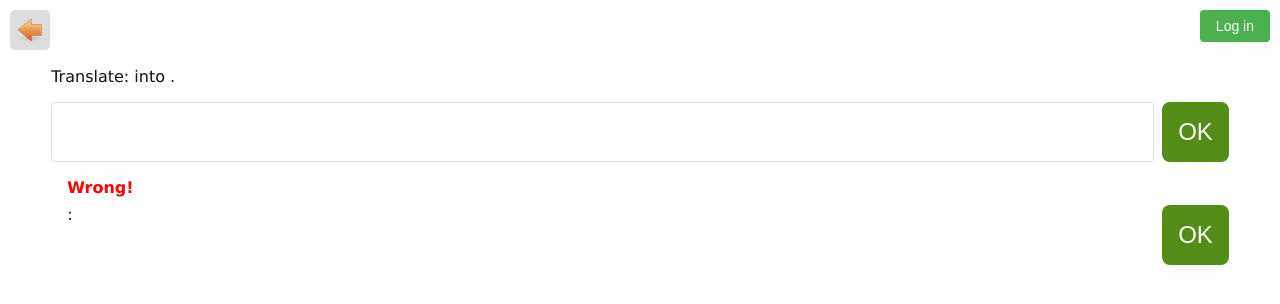
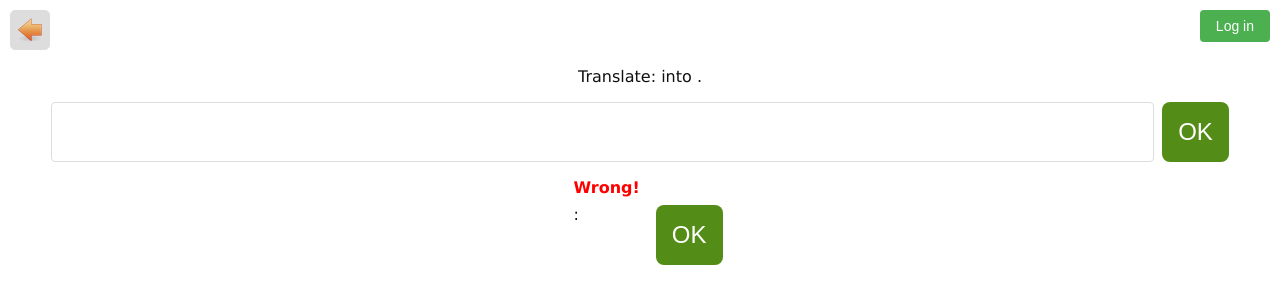
Before and after one commit to Neptilo/clemanglaise-rs, a website: page src/quiz.html in a window 1280 px wide. Both pictures are taken after a click on the button "OK". Drawn offline with Linux system fonts and the light colour scheme; no server answers.

Commit message:
Centre the quiz prompt and answer block and stop the input overflowing

```diff
--- a/src/common/css/screens/quiz.css
+++ b/src/common/css/screens/quiz.css
@@ -107,21 +107,31 @@
 
 /* Answer block, laid out like the original view: the word on the left, the
    details stacked on the right, and the OK button on the word's line. The
-   rows are siblings with no margin of their own, so space them here. */
+   rows are siblings with no margin of their own, so space them here.
+   Centring applies to the grid's outer box, not to its columns: fit-content
+   plus auto margins keeps the three-column arrangement intact. */
 #answer {
   display: grid;
   grid-template-columns: auto minmax(0, 1fr) auto;
   column-gap: 16px;
-  margin-top: 16px;
+  width: fit-content;
+  max-width: 100%;
+  margin: 16px auto 0;
   align-items: baseline;
 }
 
+/* Column 1 holds the meaning: it is what the answer block is about, so it is
+   printed large and centred on its own line. Words in a non-Latin script need
+   the extra size to stay legible; a language list here would only duplicate
+   what the font fallback already handles. */
 #meaning {
   grid-column: 1;
   grid-row: 1 / -1;
   align-self: center;
   margin: 0;
+  font-size: 2em;
   line-height: 1.1;
+  text-align: center;
 }
 
 #answer > :not(#meaning):not(#validate-answer-button) {
@@ -136,12 +146,14 @@
   margin: 0;
 }
 
-/* The target-language word shown here is the answer itself: print it large.
-   Only languages answered with a pronunciation display this line, so no list
-   of languages is needed. */
-#answer #translation {
-  font-size: 2em;
-  line-height: 1.3;
+/* The source word and its pronunciation sit on the headline line, so the
+   answer word in the pronunciation is not repeated anywhere in the block. */
+
+/* The question and the input row share one centred column, so the prompt sits
+   above the field it asks the player to fill. */
+#translation-instruction,
+#pronunciation-instruction {
+  text-align: center;
 }
 
 #input-row {
@@ -151,6 +163,8 @@
 
 #input {
   flex: 1;
+  min-width: 0;
+  box-sizing: border-box;
   font-size: 2em;
   text-align: center;
   background-color: var(--input-bg);
```
